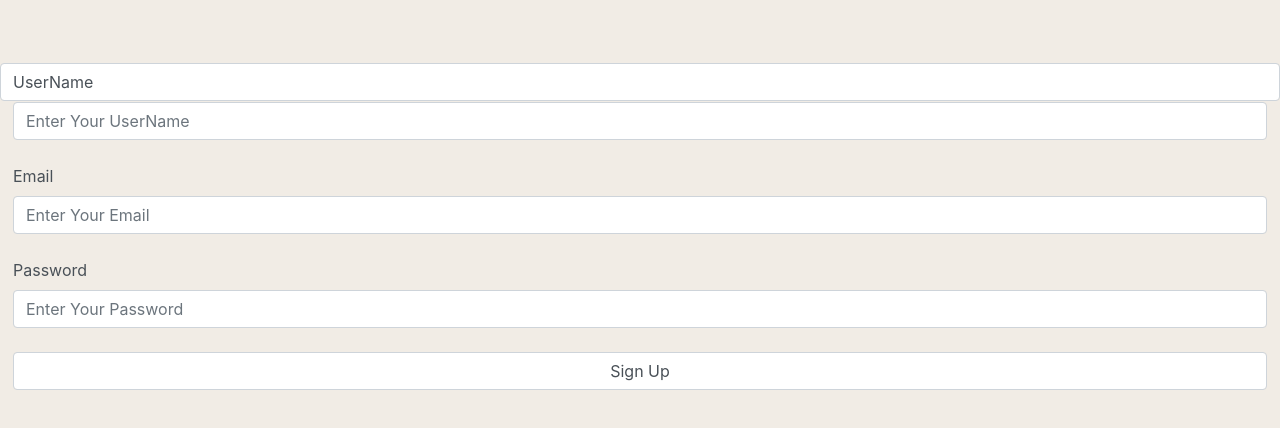
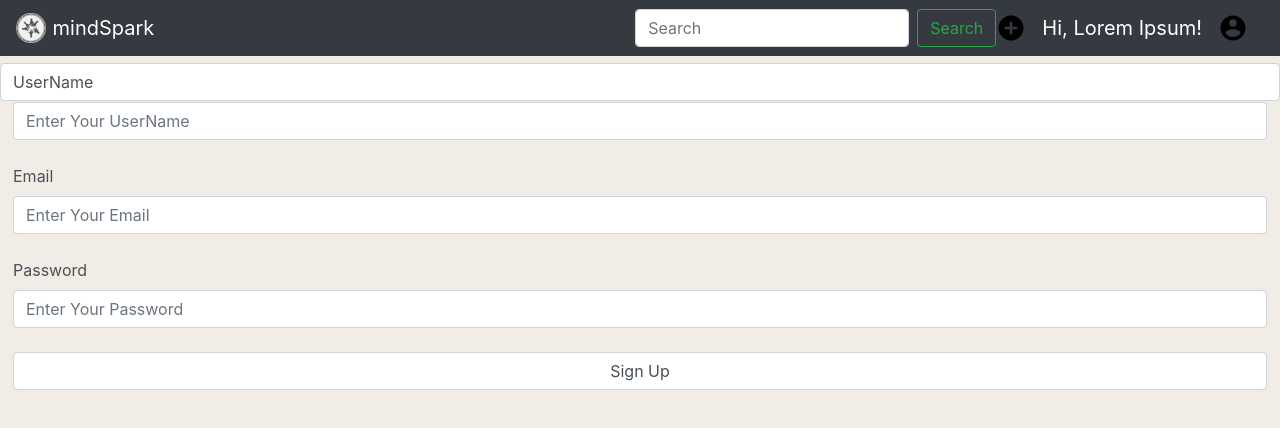
Before and after one commit to abansal98/mindSpark, a React (Create React App) app in the folder react-app/: page /signup in a window 1280 px wide. Shown: the top 428 px of the page. Built offline with nearby package versions, Linux system fonts and the light colour scheme.

Commit message:
temporary putting navbar component

```diff
--- a/react-app/src/signup.js
+++ b/react-app/src/signup.js
@@ -1,4 +1,6 @@
 import React, { Component } from "react";
+// import { Navbar } from "react-bootstrap";
+import Navbar from "./Navbar";
 
 class SignUp extends Component {
   constructor(props) {
@@ -69,6 +71,8 @@ class SignUp extends Component {
 
   render() {
     return (
+      <React.Fragment>
+        <Navbar />
         <form name="createAccount" onSubmit={this.handleSubmit}>
           <div className="form-control">
             <label for="userName">UserName </label>
@@ -106,6 +110,7 @@ class SignUp extends Component {
             </button>
           </div>
         </form>
+      </React.Fragment>
     );
   }
 }
```
Lines whose indentation alone changed are shown as unchanged.
